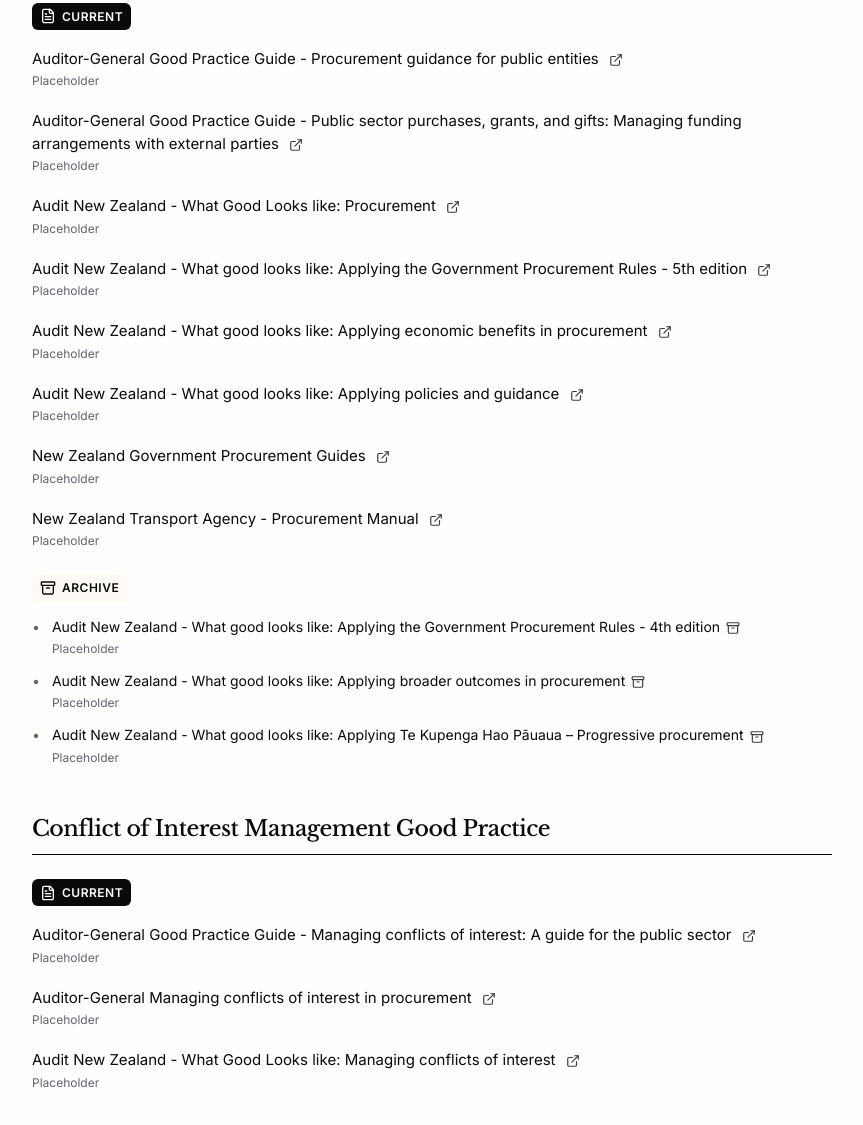
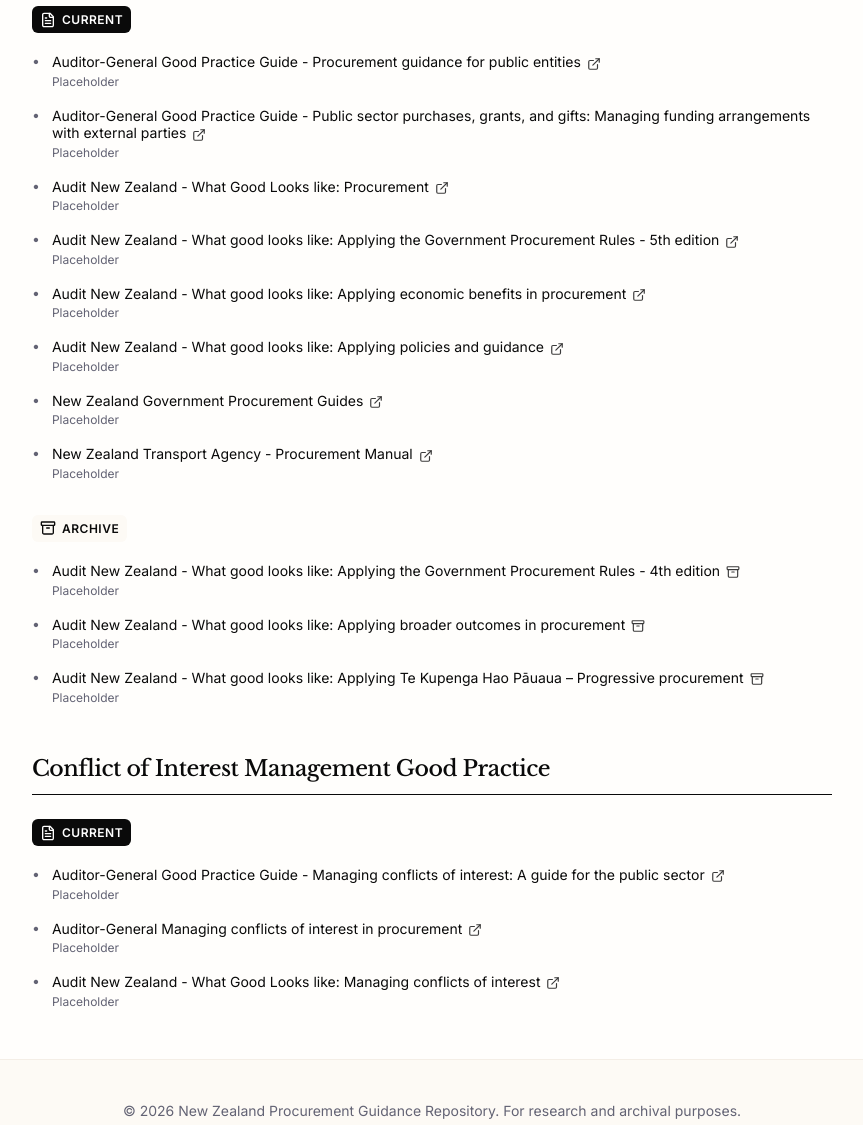
Before and after one commit to chandler-heath/nz-procurement-guidance-archive, a plain HTML site: page index.html in a window 1280 px wide. Shown: the part 768-1893 px from the top of the page, without its empty margins (208-1071 px from the left). Drawn offline with nearby package versions, Linux system fonts and the light colour scheme.

Commit message:
Restructure document listing HTML to use document-group and document-list

```diff
--- a/index.html
+++ b/index.html
@@ -69,202 +69,160 @@
     <!-- Document Categories -->
     <main class="container">
 
-        <section class="category">
+        <section>
             <h2>Government Procurement Rules</h2>
 
-            <div class="document-item">
-                <div class="badge-container">
+            <div class="document-group">
                 <div class="badge current-badge">
                     <img src="assets/icon-file-current.svg" alt="" width="16" height="16">
                     Current
                 </div>
-                </div>
+                <ul class="document-list">
+                    <li>
                         <a href="https://www.procurement.govt.nz/government-procurement-framework/government-procurement-rules/"
-                    class="document-link" target="_blank">Government Procurement Rules 5th edition
-                </a>
-                <p class="meta">Placeholder</p>
+                            class="document-link" target="_blank">Government Procurement Rules 5th edition</a>
+                        <p class="description">Placeholder</p>
+                    </li>
+                </ul>
             </div>
 
-            <div class="archive-group">
-                <div class="badge-container">
+            <div class="document-group">
                 <span class="badge archive-badge">
                     <img src="assets/icon-archive.svg" alt="" width="16" height="16">
                     Archive
                 </span>
-                </div>
-                <ul class="archive-list">
+                <ul class="document-list">
                     <li>
-                        <span class="bullet">•</span>
-                        <div class="archive-details">
                         <a href="Government Procurement Rules 4th edition.pdf"
-                                target="_blank">Government Procurement Rules 4th edition</a>
-                            <p class="meta">Placeholder</p>
-                        </div>
+                            class="document-link" target="_blank">Government Procurement Rules 4th edition</a>
+                        <p class="description">Placeholder</p>
                     </li>
                     <li>
-                        <span class="bullet">•</span>
-                        <div class="archive-details">
                         <a href="Government Rules of Sourcing 3rd edition.pdf"
-                                target="_blank">Government Rules of Sourcing 3rd edition</a>
-                            <p class="meta">Placeholder</p>
-                        </div>
+                            class="document-link" target="_blank">Government Rules of Sourcing 3rd edition</a>
+                        <p class="description">Placeholder</p>
                     </li>
                     <li>
-                        <span class="bullet">•</span>
-                        <div class="archive-details">
                         <a href="Government Rules of Sourcing 2nd edition.pdf"
-                                target="_blank">Government Rules of Sourcing 2nd edition</a>
-                            <p class="meta">Placeholder</p>
-                        </div>
+                            class="document-link" target="_blank">Government Rules of Sourcing 2nd edition</a>
+                        <p class="description">Placeholder</p>
                     </li>
                     <li>
-                        <span class="bullet">•</span>
-                        <div class="archive-details">
                         <a href="Government Rules of Sourcing.pdf"
-                                target="_blank">Government Rules of Sourcing</a>
-                            <p class="meta">Placeholder</p>
-                        </div>
+                            class="document-link" target="_blank">Government Rules of Sourcing</a>
+                        <p class="description">Placeholder</p>
                     </li>
                     <li>
-                        <span class="bullet">•</span>
-                        <div class="archive-details">
                         <a href="Mandatory Rules for Procurement by Departments.pdf"
-                                target="_blank">Mandatory Rules for Procurement by Departments</a>
-                            <p class="meta">Placeholder</p>
-                        </div>
+                            class="document-link" target="_blank">Mandatory Rules for Procurement by Departments</a>
+                        <p class="description">Placeholder</p>
                     </li>
                 </ul>
             </div>
         </section>
 
-        <section class="category">
+        <section>
             <h2>Procurement Good Practice</h2>
 
-            <div class="document-item">
-                <div class="badge-container">
+            <div class="document-group">
                 <span class="badge current-badge">
                     <img src="assets/icon-file-current.svg" alt="" width="16" height="16">
                     Current
                 </span>
-                </div>
-                <div class="good-practice-links">
-                    <div class="document-sub-link">
+                <ul class="document-list">
+                    <li>
                         <a href="https://oag.parliament.nz/2008/procurement-guide"
-                            class="document-link" target="_blank">Auditor-General Good Practice Guide - Procurement guidance for public entities
-                        </a>
-                        <p class="meta">Placeholder</p>
-                    </div>
-                    <div class="document-sub-link">
+                            class="document-link" target="_blank">Auditor-General Good Practice Guide - Procurement guidance for public entities</a>
+                        <p class="description">Placeholder</p>
+                    </li>
+                    <li>
                         <a href="https://oag.parliament.nz/2008/funding-arrangements"
-                            class="document-link" target="_blank">Auditor-General Good Practice Guide - Public sector purchases, grants, and gifts: Managing funding arrangements with external parties
-                        </a>
-                        <p class="meta">Placeholder</p>
-                    </div>
-                    <div class="document-sub-link">
+                            class="document-link" target="_blank">Auditor-General Good Practice Guide - Public sector purchases, grants, and gifts: Managing funding arrangements with external parties</a>
+                        <p class="description">Placeholder</p>
+                    </li>
+                    <li>
                         <a href="https://auditnz.parliament.nz/resources/good-practice/procurement/procurement"
-                            class="document-link" target="_blank">Audit New Zealand - What Good Looks like: Procurement
-                        </a>
-                        <p class="meta">Placeholder</p>
-                    </div>
-                    <div class="document-sub-link">
+                            class="document-link" target="_blank">Audit New Zealand - What Good Looks like: Procurement</a>
+                        <p class="description">Placeholder</p>
+                    </li>
+                    <li>
                         <a href="https://auditnz.parliament.nz/resources/good-practice/procurement/applying-govt-procurement-rules-5ed"
-                            class="document-link" target="_blank">Audit New Zealand - What good looks like: Applying the Government Procurement Rules - 5th edition
-                        </a>
-                        <p class="meta">Placeholder</p>
-                    </div>
-                    <div class="document-sub-link">
+                            class="document-link" target="_blank">Audit New Zealand - What good looks like: Applying the Government Procurement Rules - 5th edition</a>
+                        <p class="description">Placeholder</p>
+                    </li>
+                    <li>
                         <a href="https://auditnz.parliament.nz/resources/good-practice/procurement/economic-benefits"
-                            class="document-link" target="_blank">Audit New Zealand - What good looks like: Applying economic benefits in procurement
-                        </a>
-                        <p class="meta">Placeholder</p>
-                    </div>
-                    <div class="document-sub-link">
+                            class="document-link" target="_blank">Audit New Zealand - What good looks like: Applying economic benefits in procurement</a>
+                        <p class="description">Placeholder</p>
+                    </li>
+                    <li>
                         <a href="https://auditnz.parliament.nz/resources/good-practice/governance/applying-policies-and-guidance"
-                            class="document-link" target="_blank">Audit New Zealand - What good looks like: Applying policies and guidance
-                        </a>
-                        <p class="meta">Placeholder</p>
-                    </div>
-                    <div class="document-sub-link">
+                            class="document-link" target="_blank">Audit New Zealand - What good looks like: Applying policies and guidance</a>
+                        <p class="description">Placeholder</p>
+                    </li>
+                    <li>
                         <a href="https://www.procurement.govt.nz/guides/"
-                            class="document-link" target="_blank">New Zealand Government Procurement Guides
-                        </a>
-                        <p class="meta">Placeholder</p>
-                    </div>
-                    <div class="document-sub-link">
+                            class="document-link" target="_blank">New Zealand Government Procurement Guides</a>
+                        <p class="description">Placeholder</p>
+                    </li>
+                    <li>
                         <a href="https://www.nzta.govt.nz/resources/procurement-manual"
-                            class="document-link" target="_blank">New Zealand Transport Agency - Procurement Manual
-                        </a>
-                        <p class="meta">Placeholder</p>
-                    </div>
-                </div>
+                            class="document-link" target="_blank">New Zealand Transport Agency - Procurement Manual</a>
+                        <p class="description">Placeholder</p>
+                    </li>
+                </ul>
             </div>
 
-            <div class="archive-group">
-                <div class="badge-container">
+            <div class="document-group">
                 <span class="badge archive-badge">
                     <img src="assets/icon-archive.svg" alt="" width="16" height="16">
                     Archive
                 </span>
-                </div>
-                <ul class="archive-list">
+                <ul class="document-list">
                     <li>
-                        <span class="bullet">•</span>
-                        <div class="archive-details">
                         <a href="What good looks like: Applying the Government Procurement Rules - 4th edition.pdf"
-                                target="_blank">Audit New Zealand - What good looks like: Applying the Government Procurement Rules - 4th edition</a>
-                            <p class="meta">Placeholder</p>
-                        </div>
+                            class="document-link" target="_blank">Audit New Zealand - What good looks like: Applying the Government Procurement Rules - 4th edition</a>
+                        <p class="description">Placeholder</p>
                     </li>
                     <li>
-                        <span class="bullet">•</span>
-                        <div class="archive-details">
                         <a href="What good looks like: Applying broader outcomes in procurement.pdf"
-                                target="_blank">Audit New Zealand - What good looks like: Applying broader outcomes in procurement</a>
-                            <p class="meta">Placeholder</p>
-                        </div>
+                            class="document-link" target="_blank">Audit New Zealand - What good looks like: Applying broader outcomes in procurement</a>
+                        <p class="description">Placeholder</p>
                     </li>
                     <li>
-                        <span class="bullet">•</span>
-                        <div class="archive-details">
                         <a href="What good looks like: Applying Progressive procurement.pdf"
-                                target="_blank">Audit New Zealand - What good looks like: Applying Te Kupenga Hao Pāuaua – Progressive procurement</a>
-                            <p class="meta">Placeholder</p>
-                        </div>
+                            class="document-link" target="_blank">Audit New Zealand - What good looks like: Applying Te Kupenga Hao Pāuaua – Progressive procurement</a>
+                        <p class="description">Placeholder</p>
                     </li>
                 </ul>
             </div>
         </section>
 
-        <section class="category">
+        <section>
             <h2>Conflict of Interest Management Good Practice</h2>
 
-            <div class="document-item">
-                <div class="badge-container">
+            <div class="document-group">
                 <span class="badge current-badge">
                     <img src="assets/icon-file-current.svg" alt="" width="16" height="16">
                     Current
                 </span>
-                </div>
-                <div class="good-practice-links">
-                    <div class="document-sub-link">
+                <ul class="document-list">
+                    <li>
                         <a href="https://oag.parliament.nz/2020/conflicts"
-                            class="document-link" target="_blank">Auditor-General Good Practice Guide - Managing conflicts of interest: A guide for the public sector
-                        </a>
-                        <p class="meta">Placeholder</p>
-                    </div>
-                    <div class="document-sub-link">
+                            class="document-link" target="_blank">Auditor-General Good Practice Guide - Managing conflicts of interest: A guide for the public sector</a>
+                        <p class="description">Placeholder</p>
+                    </li>
+                    <li>
                         <a href="https://oag.parliament.nz/2020/procurement-conflicts"
-                            class="document-link" target="_blank">Auditor-General Managing conflicts of interest in procurement
-                        </a>
-                        <p class="meta">Placeholder</p>
-                    </div>
-                    <div class="document-sub-link">
+                            class="document-link" target="_blank">Auditor-General Managing conflicts of interest in procurement</a>
+                        <p class="description">Placeholder</p>
+                    </li>
+                    <li>
                         <a href="https://auditnz.parliament.nz/resources/good-practice/conflicts-of-interest"
-                            class="document-link" target="_blank">Audit New Zealand - What Good Looks like: Managing conflicts of interest
-                        </a>
-                        <p class="meta">Placeholder</p>
-                    </div>
-                </div>
+                            class="document-link" target="_blank">Audit New Zealand - What Good Looks like: Managing conflicts of interest</a>
+                        <p class="description">Placeholder</p>
+                    </li>
+                </ul>
             </div>
         </section>
 
--- a/style.css
+++ b/style.css
@@ -7,6 +7,10 @@
 
     /* Transitions */
     --transition-base: 0.3s ease;
+
+    /* Icons */
+    --icon-external: url('assets/icon-external.svg');
+    --icon-archive: url('assets/icon-archive.svg');
 
     /* Light Mode Palette */
     --color-bg: #FFFEFC;
@@ -296,9 +300,6 @@
 
 /* Badges */
 
-.badge-container {
-    margin-bottom: 12px;
-}
 
 .badge {
     font-family: var(--font-sans);
@@ -311,6 +312,7 @@
     display: inline-flex;
     align-items: center;
     gap: 6px;
+    margin-bottom: 20px;
     transition: background-color var(--transition-base), color var(--transition-base);
 }
 
@@ -324,23 +326,57 @@
     color: var(--color-text);
 }
 
-/* Current Document */
+/* Document Groups & Lists */
 
-.document-item {
-    margin-bottom: 24px;
+.document-group {
+    margin-bottom: 32px;
+}
+
+.document-group:last-child {
+    margin-bottom: 0;
+}
+
+.document-list {
+    list-style: none;
+    display: flex;
+    flex-direction: column;
+    gap: 16px;
+}
+
+.document-list li {
+    display: grid;
+    grid-template-columns: auto 1fr;
+    column-gap: 12px;
+    align-items: start;
+}
+
+.document-list li::before {
+    content: "•";
+    color: var(--color-text-secondary);
+    font-size: 14px;
+    line-height: 1.2;
+    flex-shrink: 0;
 }
 
 .document-link {
+    grid-column: 2;
     font-family: var(--font-sans);
     font-weight: 400;
-    font-size: 15px;
+    font-size: 14px;
     display: inline;
-    line-height: 1.5;
+    line-height: 1.25;
+}
+
+.description {
+    grid-column: 2;
+    font-size: 12px;
+    color: var(--color-text-secondary);
+    margin-top: 2px;
+    transition: color var(--transition-base);
 }
 
 /* Link Icons Base */
-.document-link::after,
-.archive-details a::after {
+.document-link::after {
     content: "";
     display: inline-block;
     width: 14px;
@@ -353,79 +389,23 @@
     mask-repeat: no-repeat;
     vertical-align: middle;
     opacity: 0.8;
+    transition: opacity var(--transition-base);
+}
+
+.document-link:hover::after {
+    opacity: 1;
 }
 
 /* Web Link Icon (External) */
-.document-link[href^="http"]::after,
-.archive-details a[href^="http"]::after {
-    -webkit-mask-image: url('assets/icon-external.svg');
-    mask-image: url('assets/icon-external.svg');
+.document-link[href^="http"]::after {
+    -webkit-mask-image: var(--icon-external);
+    mask-image: var(--icon-external);
 }
 
 /* Archive Link Icon (PDF) */
-.document-link[href$=".pdf"]::after,
-.archive-details a[href$=".pdf"]::after {
-    -webkit-mask-image: url('assets/icon-archive.svg');
-    mask-image: url('assets/icon-archive.svg');
-}
-
-.document-link:hover::after,
-.archive-details a:hover::after {
-    opacity: 1;
-}
-
-.good-practice-links {
-    display: flex;
-    flex-direction: column;
-    gap: 20px;
-    margin-top: 16px;
-}
-
-.document-sub-link {
-    display: flex;
-    flex-direction: column;
-}
-
-.meta {
-    font-size: 12px;
-    color: var(--color-text-secondary);
-    margin: 2px 0 0 0;
-    transition: color var(--transition-base);
-}
-
-/* Archive List */
-
-.archive-list {
-    list-style: none;
-    margin-top: 8px;
-}
-
-.archive-list li {
-    display: flex;
-    align-items: flex-start;
-    gap: 12px;
-    margin-bottom: 12px;
-}
-
-.archive-list li:last-child {
-    margin-bottom: 0;
-}
-
-.bullet {
-    color: var(--color-text-secondary);
-    font-size: 14px;
-    line-height: 1.5;
-    transition: color var(--transition-base);
-}
-
-.archive-details {
-    display: flex;
-    flex-direction: column;
-}
-
-.archive-details a {
-    font-size: 14px;
-    font-weight: 400;
+.document-link[href$=".pdf"]::after {
+    -webkit-mask-image: var(--icon-archive);
+    mask-image: var(--icon-archive);
 }
 
 /* Contact */
```
Lines whose indentation alone changed are shown as unchanged.
